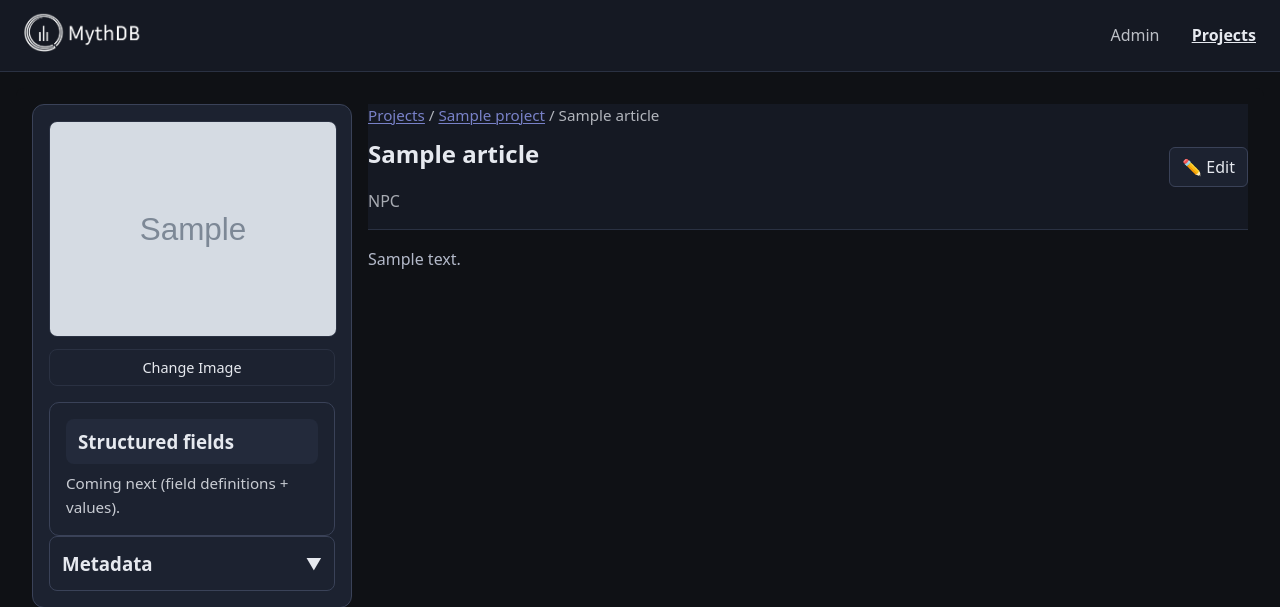
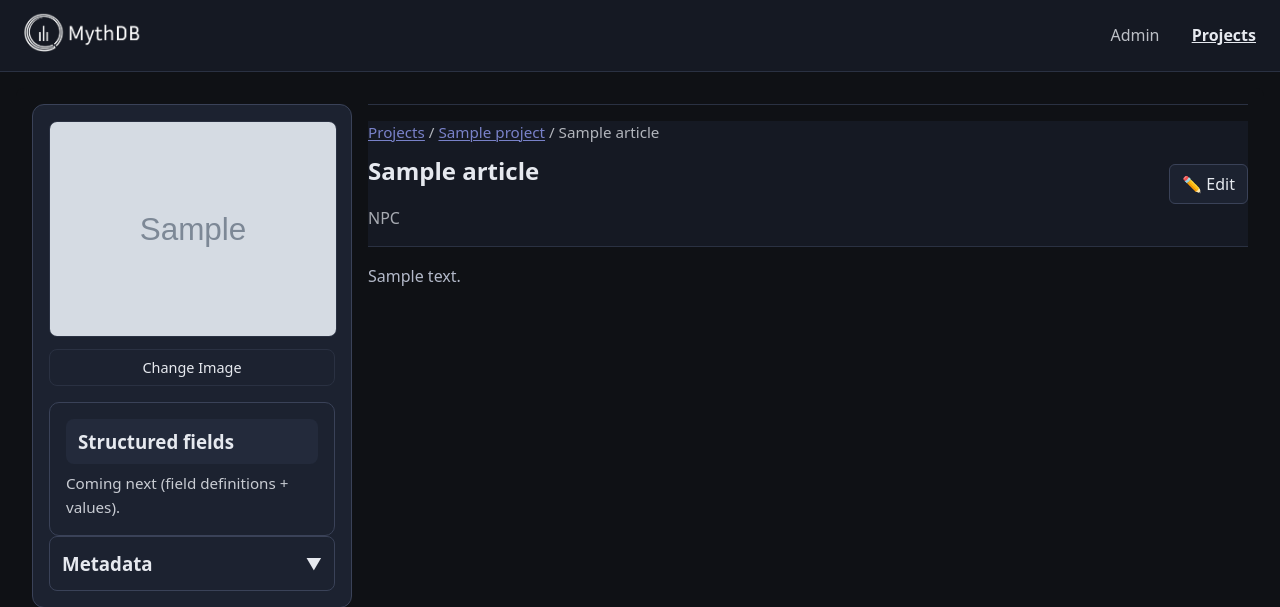
Before and after one commit to MaxSmeets/MythDB, a Flask app: a page that uses backend/templates/base.html in a window 1280 px wide. Shown: the top 607 px of the page. Run offline with Flask 3, Linux system fonts and the light colour scheme; data comes from the database, SQL or seed files in the repository; tables that the repository leaves empty hold one stand-in row (values such as "Sample post"); grey boxes marked "Sample" are stand-in pictures; data that the repository does not hold is empty; some libraries are stand-ins or nearby versions.

Commit message:
added article separator element for UI uniformity

```diff
--- a/backend/static/css/layout.css
+++ b/backend/static/css/layout.css
@@ -1221,6 +1221,8 @@
 
 .article-main {
   min-width: 0;
+  border-top: 1px solid var(--border-subtle);
+  padding-top: var(--spacing-lg);
 }
 
 .article-header-row {
```
